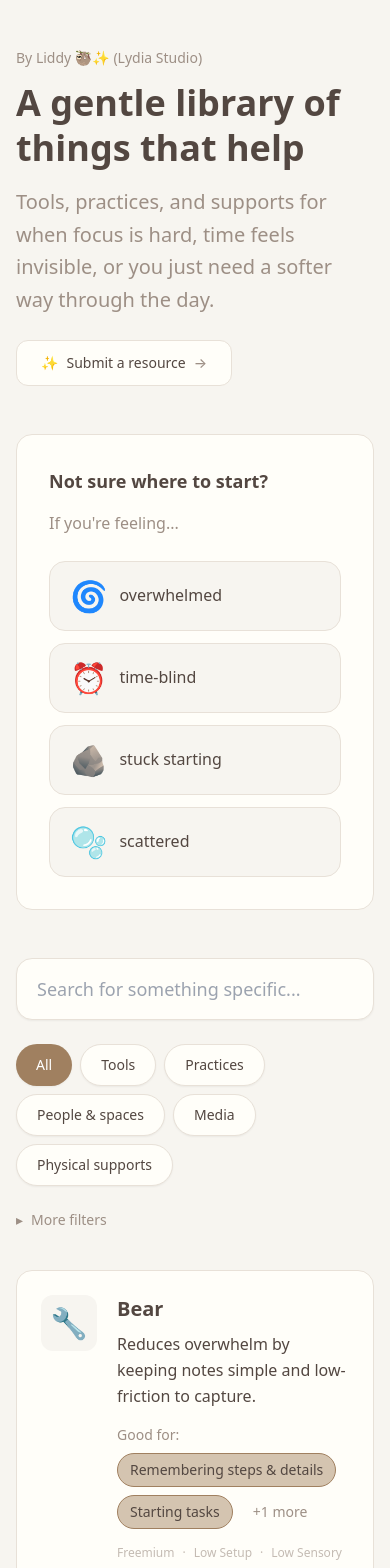
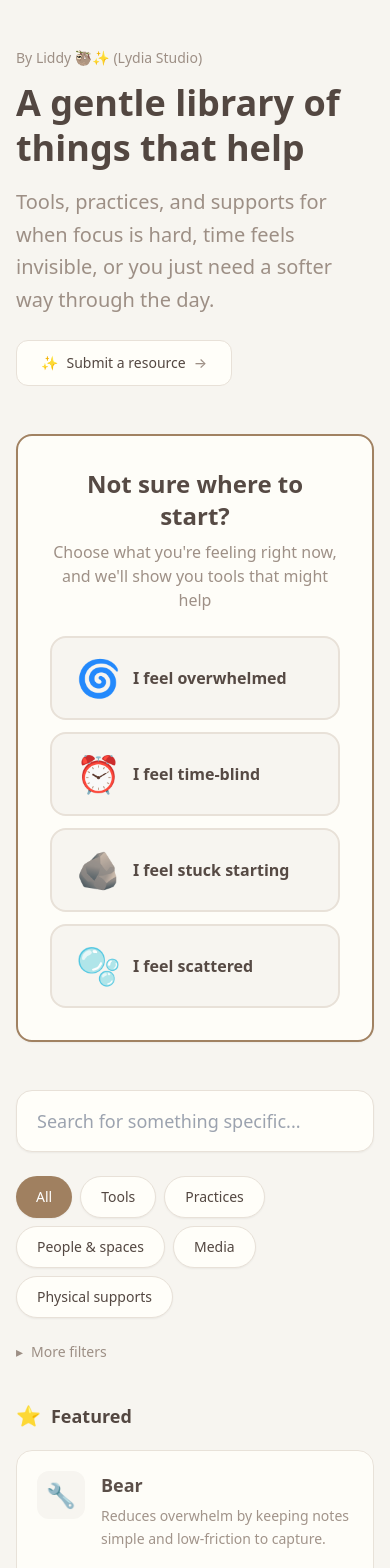
Before and after one commit to lydiacodesdaily/lydiastudio-resources, a Next.js app: page / in a window 390 px wide. Shown: the top 1568 px of the page. Built offline with nearby package versions, Linux system fonts and the light colour scheme.

Commit message:
style(ui): improve ux with visual chunking and responsive layout
- Add visual chunking with section breaks
- Make cards lighter cards with collapsible details
- Improved "Not sure where to start?" section
- Use two-column grid on desktop

```diff
--- a/app/page.tsx
+++ b/app/page.tsx
@@ -109,6 +109,33 @@ export default function Home() {
     featuredOnly,
   ]);
 
+  // Group resources by sections
+  const groupedResources = useMemo(() => {
+    const groups: Record<string, Resource[]> = {
+      featured: [],
+      time: [],
+      getting_started: [],
+      communities: [],
+      other: [],
+    };
+
+    filteredResources.forEach((resource) => {
+      if (resource.featured) {
+        groups.featured.push(resource);
+      } else if (resource.support_needs.includes("time_blindness") || resource.support_needs.includes("transitioning")) {
+        groups.time.push(resource);
+      } else if (resource.setup_effort === "low" || resource.category === "method") {
+        groups.getting_started.push(resource);
+      } else if (resource.category === "community") {
+        groups.communities.push(resource);
+      } else {
+        groups.other.push(resource);
+      }
+    });
+
+    return groups;
+  }, [filteredResources]);
+
   const toggleSupportNeed = (need: SupportNeed) => {
     const newSet = new Set(selectedSupportNeeds);
     if (newSet.has(need)) {
@@ -218,16 +245,19 @@ export default function Home() {
           </div>
         </header>
 
-        <div className="mb-12 rounded-2xl p-8 border" style={{
+        <div className="mb-12 rounded-2xl p-8 border-2 shadow-sm" style={{
           background: 'var(--card-bg)',
-          borderColor: 'var(--border)'
+          borderColor: 'var(--accent)',
+          opacity: 0.98
         }}>
-          <h2 className="text-lg font-semibold mb-4" style={{ color: 'var(--foreground)' }}>
-            Not sure where to start?
-          </h2>
-          <p className="mb-6" style={{ color: 'var(--muted)' }}>
-            If you're feeling...
-          </p>
+          <div className="text-center mb-6">
+            <h2 className="text-2xl font-semibold mb-2" style={{ color: 'var(--foreground)' }}>
+              Not sure where to start?
+            </h2>
+            <p className="text-base" style={{ color: 'var(--muted)' }}>
+              Choose what you're feeling right now, and we'll show you tools that might help
+            </p>
+          </div>
           <div className="grid grid-cols-1 sm:grid-cols-2 gap-3">
             {Object.entries(FEELING_GROUPS).map(([key, group]) => {
               const isSelected = selectedFeelingGroup === key;
@@ -235,23 +265,32 @@ export default function Home() {
                 <button
                   key={key}
                   onClick={() => selectFeelingGroup(key)}
-                  className="flex items-center gap-3 px-5 py-4 rounded-2xl hover:shadow-sm transition-all text-left border"
+                  className="flex items-center gap-3 px-6 py-5 rounded-2xl hover:shadow-md transition-all text-left border-2"
                   style={{
                     background: isSelected ? 'var(--accent-soft)' : 'var(--background)',
                     borderColor: isSelected ? 'var(--accent)' : 'var(--border)',
-                    boxShadow: isSelected ? '0 0 0 3px var(--accent-soft)' : undefined
+                    boxShadow: isSelected ? '0 0 0 3px var(--accent-soft)' : undefined,
+                    transform: isSelected ? 'scale(1.02)' : undefined
                   }}
                   onMouseEnter={(e) => {
-                    if (!isSelected) e.currentTarget.style.borderColor = 'var(--accent-soft)';
+                    if (!isSelected) {
+                      e.currentTarget.style.borderColor = 'var(--accent-soft)';
+                      e.currentTarget.style.transform = 'scale(1.01)';
+                    }
                   }}
                   onMouseLeave={(e) => {
-                    if (!isSelected) e.currentTarget.style.borderColor = 'var(--border)';
+                    if (!isSelected) {
+                      e.currentTarget.style.borderColor = 'var(--border)';
+                      e.currentTarget.style.transform = 'scale(1)';
+                    }
                   }}
                 >
-                  <span className="text-3xl">{group.emoji}</span>
-                  <span className="font-medium" style={{ color: 'var(--foreground)' }}>
-                    {group.label}
-                  </span>
+                  <span className="text-4xl">{group.emoji}</span>
+                  <div className="flex-1">
+                    <span className="font-semibold text-base block" style={{ color: 'var(--foreground)' }}>
+                      I feel {group.label}
+                    </span>
+                  </div>
                 </button>
               );
             })}
@@ -439,13 +478,7 @@ export default function Home() {
           )}
         </div>
 
-        <div className="space-y-4">
-          {filteredResources.map((resource) => (
-            <ResourceCard key={resource.id} resource={resource} />
-          ))}
-        </div>
-
-        {filteredResources.length === 0 && (
+        {filteredResources.length === 0 ? (
           <div className="text-center py-16 rounded-2xl border" style={{
             background: 'var(--card-bg)',
             borderColor: 'var(--border)'
@@ -461,6 +494,78 @@ export default function Home() {
               Clear filters and start over
             </button>
           </div>
+        ) : (
+          <div className="space-y-16">
+            {groupedResources.featured.length > 0 && (
+              <section>
+                <h2 className="text-lg font-semibold mb-5 flex items-center gap-2.5" style={{ color: 'var(--foreground)' }}>
+                  <span className="text-xl">⭐</span>
+                  Featured
+                </h2>
+                <div className="grid grid-cols-1 lg:grid-cols-2 gap-5">
+                  {groupedResources.featured.map((resource) => (
+                    <ResourceCard key={resource.id} resource={resource} />
+                  ))}
+                </div>
+              </section>
+            )}
+
+            {groupedResources.time.length > 0 && (
+              <section>
+                <h2 className="text-lg font-semibold mb-5 flex items-center gap-2.5" style={{ color: 'var(--foreground)' }}>
+                  <span className="text-xl">🕒</span>
+                  Time awareness tools
+                </h2>
+                <div className="grid grid-cols-1 lg:grid-cols-2 gap-5">
+                  {groupedResources.time.map((resource) => (
+                    <ResourceCard key={resource.id} resource={resource} />
+                  ))}
+                </div>
+              </section>
+            )}
+
+            {groupedResources.getting_started.length > 0 && (
+              <section>
+                <h2 className="text-lg font-semibold mb-5 flex items-center gap-2.5" style={{ color: 'var(--foreground)' }}>
+                  <span className="text-xl">🧠</span>
+                  Getting started / low effort
+                </h2>
+                <div className="grid grid-cols-1 lg:grid-cols-2 gap-5">
+                  {groupedResources.getting_started.map((resource) => (
+                    <ResourceCard key={resource.id} resource={resource} />
+                  ))}
+                </div>
+              </section>
+            )}
+
+            {groupedResources.communities.length > 0 && (
+              <section>
+                <h2 className="text-lg font-semibold mb-5 flex items-center gap-2.5" style={{ color: 'var(--foreground)' }}>
+                  <span className="text-xl">🧩</span>
+                  Communities & body-doubling
+                </h2>
+                <div className="grid grid-cols-1 lg:grid-cols-2 gap-5">
+                  {groupedResources.communities.map((resource) => (
+                    <ResourceCard key={resource.id} resource={resource} />
+                  ))}
+                </div>
+              </section>
+            )}
+
+            {groupedResources.other.length > 0 && (
+              <section>
+                <h2 className="text-lg font-semibold mb-5 flex items-center gap-2.5" style={{ color: 'var(--foreground)' }}>
+                  <span className="text-xl">✨</span>
+                  More resources
+                </h2>
+                <div className="grid grid-cols-1 lg:grid-cols-2 gap-5">
+                  {groupedResources.other.map((resource) => (
+                    <ResourceCard key={resource.id} resource={resource} />
+                  ))}
+                </div>
+              </section>
+            )}
+          </div>
         )}
       </div>
     </div>
--- a/components/ResourceCard.tsx
+++ b/components/ResourceCard.tsx
@@ -18,27 +18,29 @@ interface ResourceCardProps {
 
 export default function ResourceCard({ resource }: ResourceCardProps) {
   const [imageError, setImageError] = useState(false);
+  const [showDetails, setShowDetails] = useState(false);
   const faviconUrl = `https://www.google.com/s2/favicons?domain=${resource.domain}&sz=128`;
 
   const primaryNeeds = resource.support_needs.slice(0, 2);
   const hasMore = resource.support_needs.length > 2;
 
   return (
-    <article className="rounded-2xl p-6 hover:shadow-sm transition-all border group" style={{
+    <article className="rounded-2xl p-5 transition-all border group" style={{
       background: 'var(--card-bg)',
-      borderColor: 'var(--border)'
+      borderColor: 'var(--border)',
+      opacity: 0.95
     }}>
-      <div className="flex gap-5">
-        <div className="flex-shrink-0 w-14 h-14 flex items-center justify-center">
+      <div className="flex gap-4">
+        <div className="flex-shrink-0 w-12 h-12 flex items-center justify-center">
           {!imageError ? (
             <img
               src={faviconUrl}
               alt=""
-              className="w-14 h-14 rounded-xl"
+              className="w-12 h-12 rounded-xl opacity-90"
               onError={() => setImageError(true)}
             />
           ) : (
-            <div className="w-14 h-14 flex items-center justify-center text-3xl rounded-xl" style={{
+            <div className="w-12 h-12 flex items-center justify-center text-2xl rounded-xl opacity-90" style={{
               background: 'var(--background)'
             }}>
               {CATEGORY_ICONS[resource.category]}
@@ -47,12 +49,12 @@ export default function ResourceCard({ resource }: ResourceCardProps) {
         </div>
 
         <div className="flex-1 min-w-0">
-          <h3 className="font-semibold text-xl mb-2" style={{ color: 'var(--foreground)' }}>
+          <h3 className="font-semibold text-lg mb-1.5" style={{ color: 'var(--foreground)' }}>
             <a
               href={resource.url}
               target="_blank"
               rel="noopener noreferrer"
-              className="transition-colors group-hover:underline decoration-2 underline-offset-2"
+              className="transition-colors hover:underline decoration-2 underline-offset-2"
               style={{ color: 'var(--foreground)' }}
               onMouseEnter={(e) => e.currentTarget.style.color = 'var(--accent)'}
               onMouseLeave={(e) => e.currentTarget.style.color = 'var(--foreground)'}
@@ -61,31 +63,42 @@ export default function ResourceCard({ resource }: ResourceCardProps) {
             </a>
           </h3>
 
-          <p className="text-base mb-4 leading-relaxed" style={{ color: 'var(--foreground)' }}>
+          <p className="text-sm leading-relaxed mb-3" style={{ color: 'var(--muted)' }}>
             {resource.why_it_helps}
           </p>
 
+          {!showDetails ? (
+            <button
+              onClick={() => setShowDetails(true)}
+              className="text-xs transition-colors hover:underline"
+              style={{ color: 'var(--muted)' }}
+            >
+              Show details
+            </button>
+          ) : (
+            <div className="space-y-3">
               {resource.support_needs.length > 0 && (
-            <div className="mb-4">
-              <p className="text-sm mb-2" style={{ color: 'var(--muted)' }}>
+                <div>
+                  <p className="text-xs mb-2" style={{ color: 'var(--muted)' }}>
                     Good for:
                   </p>
-              <div className="flex flex-wrap gap-2">
+                  <div className="flex flex-wrap gap-1.5">
                     {primaryNeeds.map((need) => (
                       <span
                         key={need}
-                    className="inline-flex items-center px-3 py-1.5 rounded-full text-sm border"
+                        className="inline-flex items-center px-2.5 py-1 rounded-full text-xs border"
                         style={{
                           background: 'var(--accent-soft)',
                           borderColor: 'var(--accent)',
-                      color: 'var(--foreground)'
+                          color: 'var(--foreground)',
+                          opacity: 0.9
                         }}
                       >
                         {SUPPORT_NEED_LABELS[need]}
                       </span>
                     ))}
                     {hasMore && (
-                  <span className="inline-flex items-center px-3 py-1.5 rounded-full text-sm" style={{ color: 'var(--muted)' }}>
+                      <span className="inline-flex items-center px-2.5 py-1 rounded-full text-xs" style={{ color: 'var(--muted)' }}>
                         +{resource.support_needs.length - 2} more
                       </span>
                     )}
@@ -93,7 +106,7 @@ export default function ResourceCard({ resource }: ResourceCardProps) {
                 </div>
               )}
 
-          <div className="flex flex-wrap items-center gap-2 text-xs opacity-60" style={{ color: 'var(--muted)' }}>
+              <div className="flex flex-wrap items-center gap-2 text-xs" style={{ color: 'var(--muted)', opacity: 0.7 }}>
                 <span className="capitalize">{resource.price_type}</span>
                 <span>·</span>
                 <span className="capitalize">{resource.setup_effort} setup</span>
@@ -102,6 +115,16 @@ export default function ResourceCard({ resource }: ResourceCardProps) {
                 <span>·</span>
                 <span>{resource.domain}</span>
               </div>
+
+              <button
+                onClick={() => setShowDetails(false)}
+                className="text-xs transition-colors hover:underline"
+                style={{ color: 'var(--muted)' }}
+              >
+                Hide details
+              </button>
+            </div>
+          )}
         </div>
       </div>
     </article>
```
Lines whose indentation alone changed are shown as unchanged.
